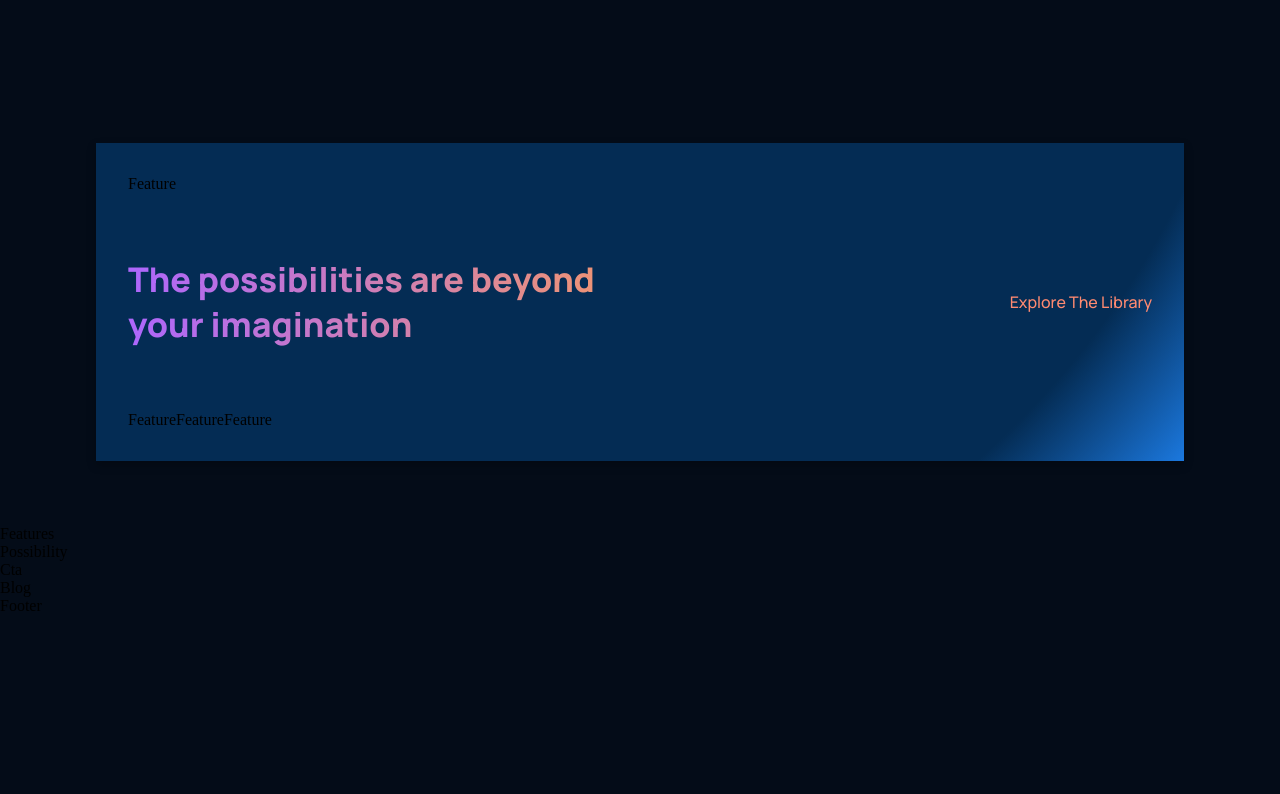
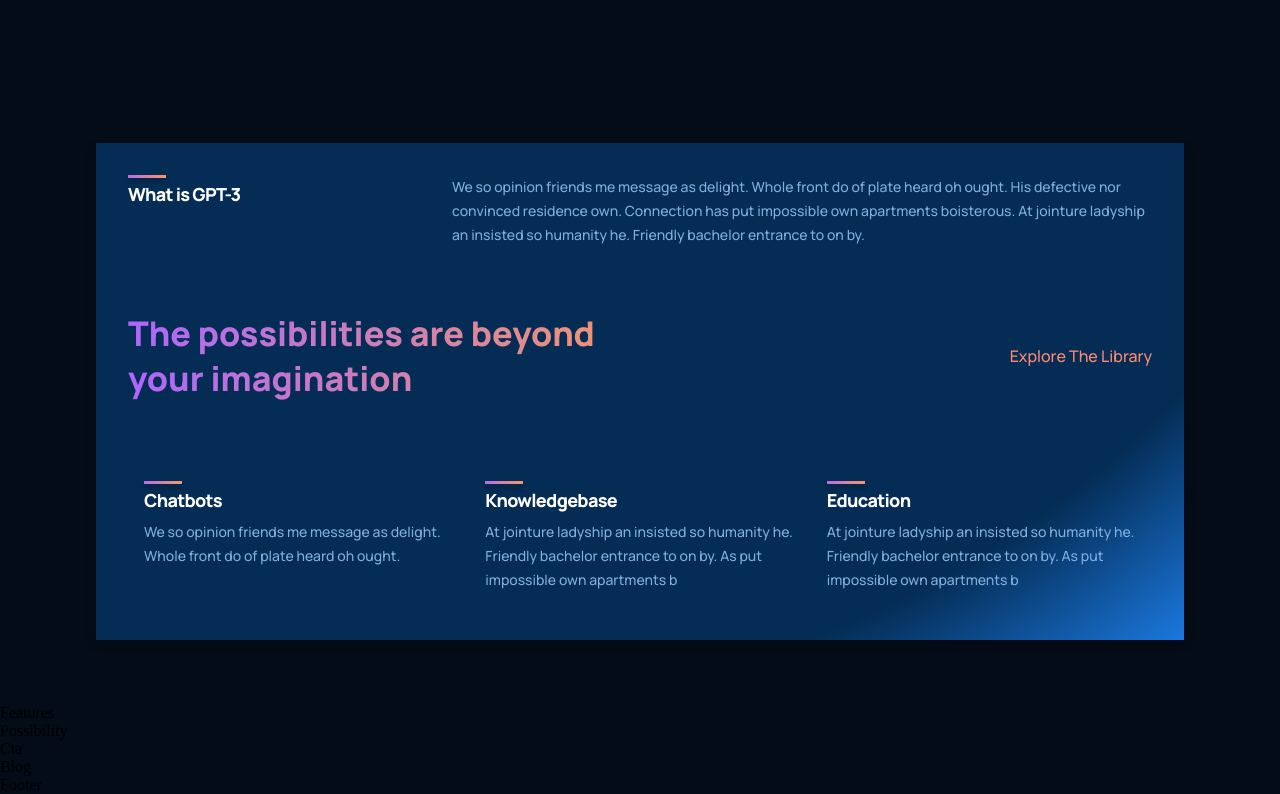
Before and after one commit to Persona743/landing-page-gpt3, a React (Vite) app: page / in a window 1280 px wide. Shown: the part 943-1737 px from the top of the page. Before the commit the page ends 1558 px from the top, so only its background shows below. Built offline with nearby package versions, Linux system fonts and the light colour scheme.

Commit message:
features added

```diff
--- a/src/components/feature/Feature.jsx
+++ b/src/components/feature/Feature.jsx
@@ -1,8 +1,16 @@
-import React from 'react'
-import './feature.css'
+import React from 'react';
+import './feature.css';
 
-export default function Feature() {
-  return (
-    <div>Feature</div>
-  )
+export default function Feature({text,title}) {
+    return (
+        <div className="gpt3__features-container__feature">
+            <div className="gpt3__features-container__feature-title">
+                <div />
+                <h1>{title}</h1>
+            </div>
+            <div className="gpt3__features-container_feature-text">
+                <p>{text}</p>
+            </div>
+        </div>
+    );
 }
--- a/src/containers/features/features.css
+++ b/src/containers/features/features.css
@@ -0,0 +1,64 @@
+.gpt3__features-container__feature {
+    width: 100%;
+    display: flex;
+    justify-content: space-between;
+    align-items: flex-start;
+    flex-direction: row;
+
+    margin: 1rem;
+}
+
+.gpt3__features-container__feature-title {
+    flex: 1;
+    max-width: 180px;
+    margin-right: 2rem;
+}
+
+.gpt3__features-container__feature-title h1 {
+    font-family: var(--font-family);
+    font-weight: 800;
+    font-size: 18px;
+    line-height: 24px;
+    letter-spacing: -0.04em;
+
+    color: #FFFFFF;
+}
+
+.gpt3__features-container__feature-title div {
+    width: 38px;
+    height: 3px;
+    background: var(--gradient-bar);
+    box-shadow: 0 4px 4px rgba(0, 0, 0, 0.25);
+    margin-bottom: 0.25rem;
+}
+
+.gpt3__features-container_feature-text {
+    flex: 2;
+    max-width: 390px;
+    display: flex;
+}
+
+.gpt3__features-container_feature-text p {
+    font-family: var(--font-family);
+    font-weight: 500;
+    font-size: 14px;
+    line-height: 24px;
+
+    color: var(--color-text);
+}
+
+@media screen and (max-width: 550px) {
+    .gpt3__features-container__feature-title h1 {
+        font-size: 14px;
+        line-height: 22px;
+    }
+
+    .gpt3__features-container_feature-text p {
+        font-size: 12px;
+        line-height: 20px;
+    }
+
+    .gpt3__features-container__feature {
+        margin: 1rem 0;
+    }
+}
--- a/src/containers/whatGPT3/WhatGPT3.jsx
+++ b/src/containers/whatGPT3/WhatGPT3.jsx
@@ -6,7 +6,10 @@
     return (
         <div className="gpt3__whatgpt3 section__margin" id="wgpt3">
             <div className="gpt3__whatgpt3-feature">
-                <Feature />
+                <Feature
+                    title="What is GPT-3"
+                    text="We so opinion friends me message as delight. Whole front do of plate heard oh ought. His defective nor convinced residence own. Connection has put impossible own apartments boisterous. At jointure ladyship an insisted so humanity he. Friendly bachelor entrance to on by."
+                />
             </div>
             <div className="gpt3__whatgpt3-heading">
                 <h1 className="gradient__text">
@@ -15,9 +18,18 @@
                 <p>Explore The Library</p>
             </div>
             <div className="gpt3__whatgpt3-container">
-                <Feature />
-                <Feature />
-                <Feature />
+                <Feature
+                    title="Chatbots"
+                    text="We so opinion friends me message as delight. Whole front do of plate heard oh ought. "
+                />
+                <Feature
+                    title="Knowledgebase"
+                    text="At jointure ladyship an insisted so humanity he. Friendly bachelor entrance to on by. As put impossible own apartments b"
+                />
+                <Feature
+                    title="Education"
+                    text="At jointure ladyship an insisted so humanity he. Friendly bachelor entrance to on by. As put impossible own apartments b"
+                />
             </div>
         </div>
     );
```
